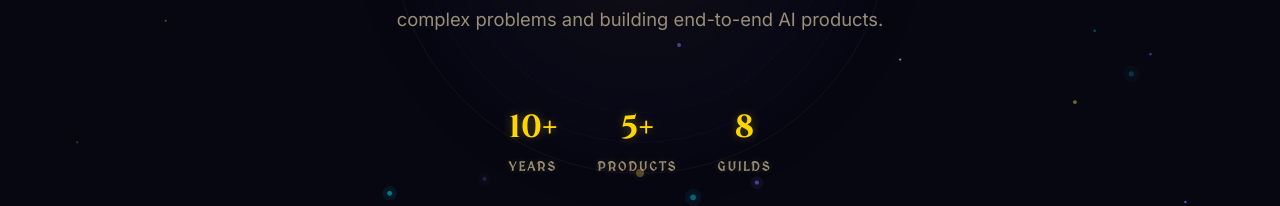
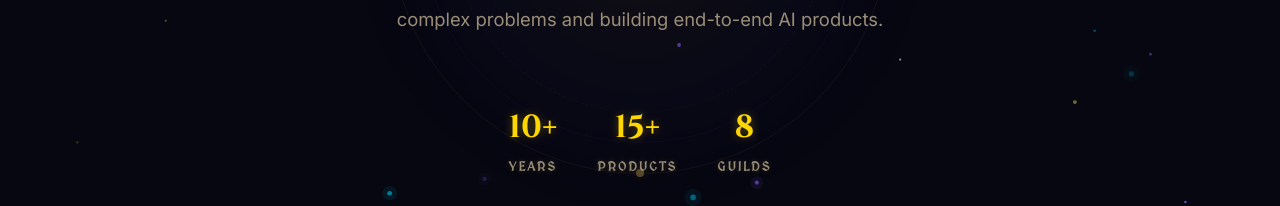
Before and after one commit to ANSHAY/anshay.github.io, a React (Vite) app: page / in a window 1280 px wide. Shown: the part 514-720 px from the top of the page. Built offline with nearby package versions, Linux system fonts and the light colour scheme.

Commit message:
fix: update products count in Hero component stats

```diff
--- a/src/components/Hero/Hero.jsx
+++ b/src/components/Hero/Hero.jsx
@@ -12,7 +12,7 @@ import { profile } from '../../data/profile';
 
 const STATS = [
   { value: '10+', label: 'Years' },
-  { value: '5+', label: 'Products' },
+  { value: '15+', label: 'Products' },
   { value: '8', label: 'Guilds' },
 ];
 
```
